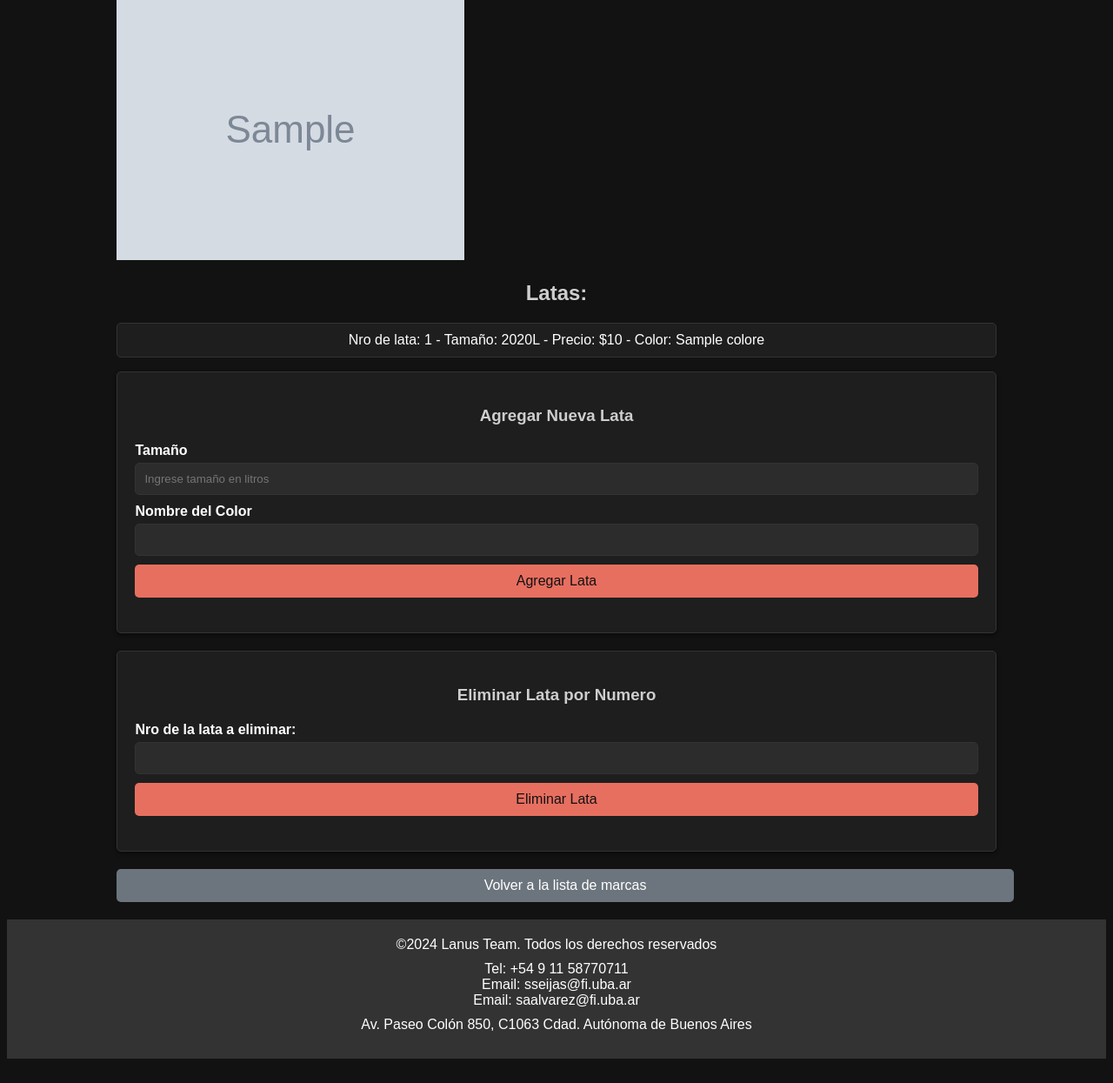
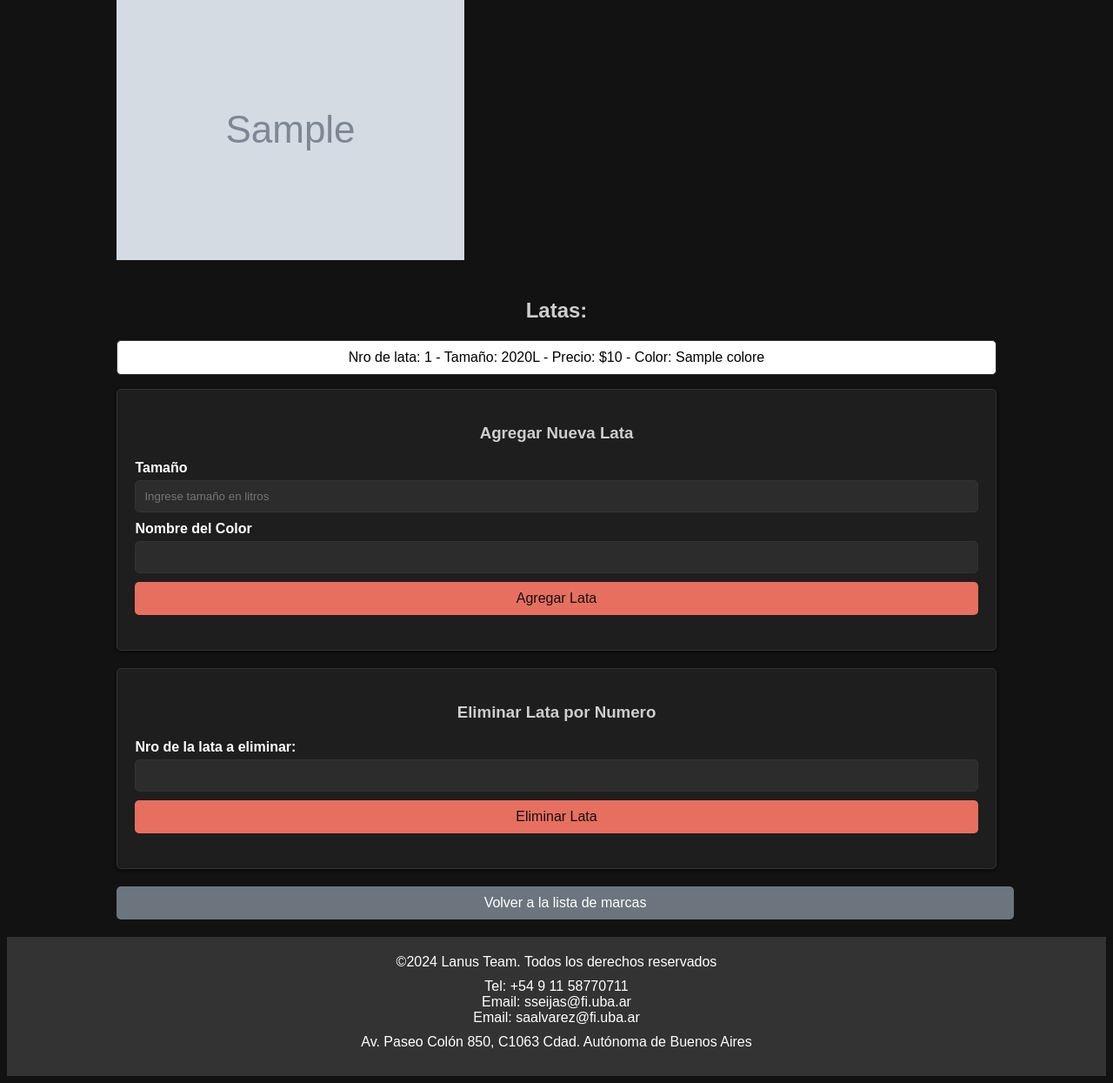
Before and after one commit to SaantiSeijas/TP1-introduccion, a Flask app: page /marcas/1 in a window 1280 px wide. Shown: the part 79-1324 px from the top of the page at 87% size. Before the commit the page ends 1296 px from the top, so only its background shows below. Run offline with Flask 3, Linux system fonts and the light colour scheme; tables that the repository leaves empty hold one stand-in row (values such as "Sample post"); grey boxes marked "Sample" are stand-in pictures; some libraries are stand-ins or nearby versions.

Commit message:
Ahora cada iteam(lata) de una marca se muestran en el color correspondiente

```diff
--- a/main.py
+++ b/main.py
@@ -23,7 +23,21 @@ def home():
 def mostrar_latas(marca_id):
     marca = Marca.query.get_or_404(marca_id)
     latas = Latas.query.filter_by(marca_id=marca_id).all()
-    return render_template('latas.html', marca=marca, latas=latas)
+    color_map = {
+        'rojo': 'red',
+        'azul': 'blue',
+        'verde': 'green',
+        'amarillo': 'yellow',
+        'negro': 'black',
+        'blanco': 'white',
+        'gris': 'grey',
+        'marron': 'brown',
+        'naranja': 'orange',
+        'rosa': 'pink',
+        'celeste': 'sky blue',
+
+    }
+    return render_template('latas.html', marca=marca, latas=latas, color_map=color_map)
 
 
 @app.route('/agregar_lata', methods=['POST'])
@@ -31,7 +45,7 @@ def agregar_lata():
     try:
         # Obtener los datos del formulario
         tamanio = int(request.form.get('tamanio'))  # Convertir tamaño a entero
-        nombre_color = request.form.get('nombre_color').upper() # Convertir a minúsculas
+        nombre_color = request.form.get('nombre_color').lower() # Convertir a minúsculas
         marca_id = int(request.form.get('marca_id'))  # Convertir marca_id a entero
 
 
--- a/templates/latas.html
+++ b/templates/latas.html
@@ -117,6 +117,19 @@
             background-color: #5a6268;
         }
 
+        .img-fluid {
+            max-width: 100%;
+            height: auto;
+            margin-bottom: 20px;
+        }
+
+        ul li[style*="background-color: white;"],
+        ul li[style*="background-color: yellow;"],
+        ul li[style*="background-color: lightgray;"],
+        ul li[style*="background-color: lightyellow;"] {
+        color: #000;
+        }
+
         @media (max-width: 768px) {
             .container {
                 width: 95%;
@@ -141,7 +154,8 @@
                         <h2>Latas:</h2>
                         <ul>
                             {% for lata in latas %}
-                                <li>Nro de lata: {{ lata.id }} - Tamaño: {{ lata.tamanio }}L - Precio: ${{ lata.precio }} - Color: {{ lata.color.nombre }}</li>
+                            <li li style="background-color: {{ color_map[lata.color.nombre] | default('white') }};">
+                                Nro de lata: {{lata.id}} - Tamaño: {{ lata.tamanio }}L - Precio: ${{ lata.precio }} - Color: {{ lata.color.nombre }}
                             {% endfor %}
                         </ul>
                     </div>
```
